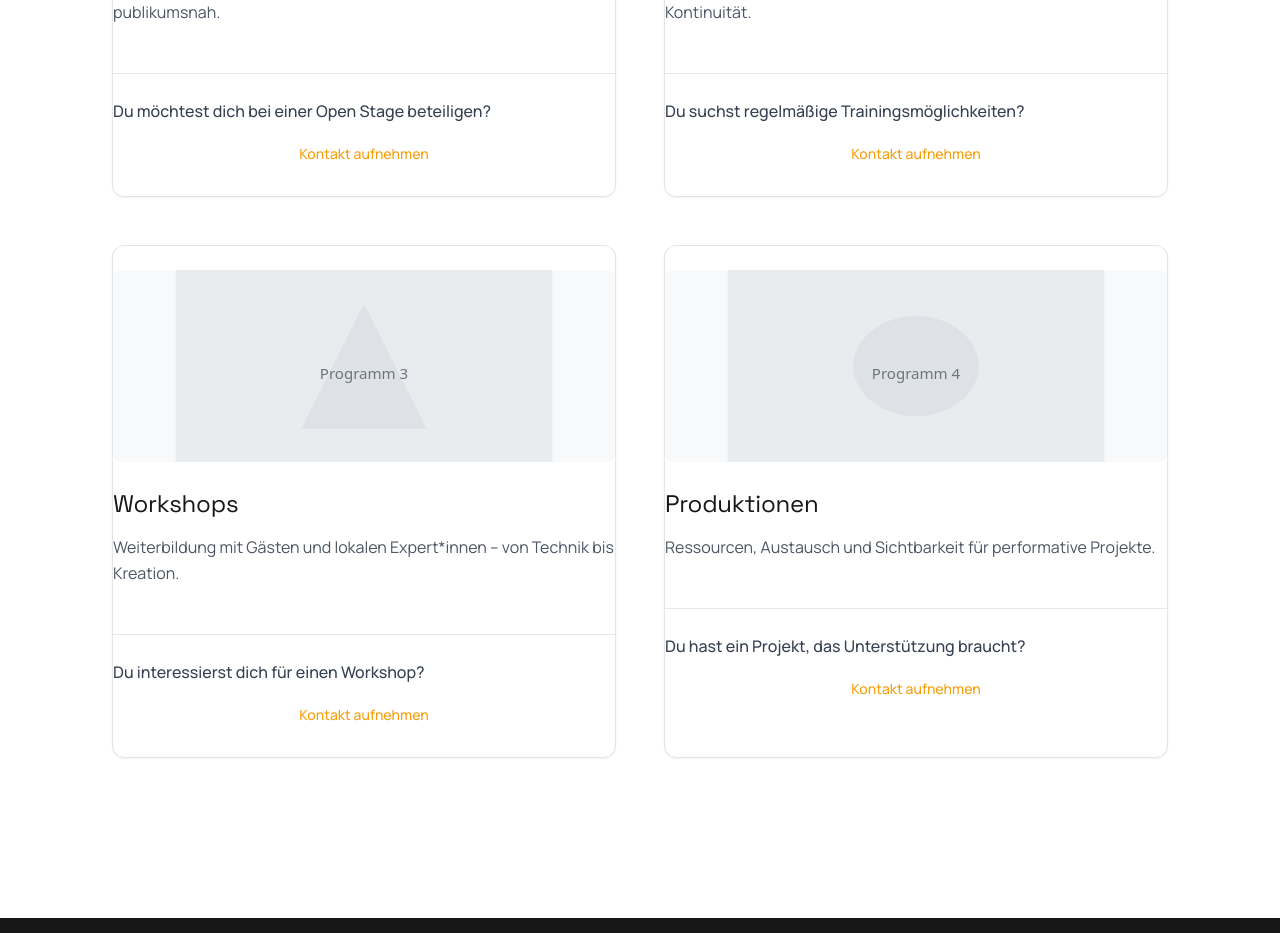
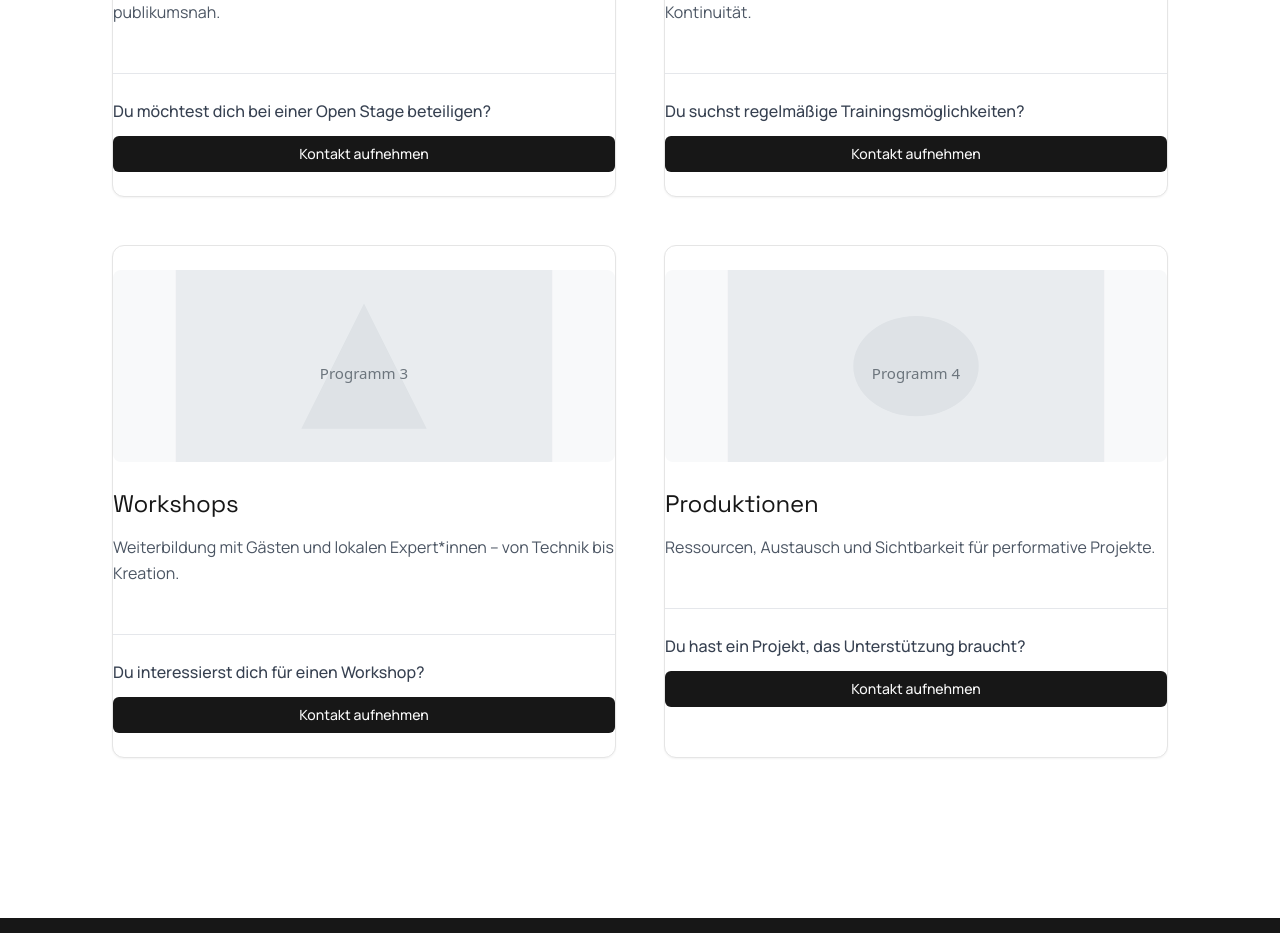
Before and after one commit to build-with-chris/CAM, a Next.js app: page /angebote in a window 1280 px wide. Shown: the part 820-1753 px from the top of the page. Built offline with nearby package versions, Linux system fonts and the light colour scheme.

Commit message:
Primary Variante zur Button-Komponente hinzugefügt

```diff
--- a/src/components/ui/Button.tsx
+++ b/src/components/ui/Button.tsx
@@ -10,6 +10,7 @@ const buttonVariants = cva(
     variants: {
       variant: {
         default: "bg-primary text-primary-foreground hover:bg-primary/90",
+        primary: "bg-primary text-primary-foreground hover:bg-primary/90",
         destructive:
           "bg-destructive text-white hover:bg-destructive/90 focus-visible:ring-destructive/20 dark:focus-visible:ring-destructive/40 dark:bg-destructive/60",
         outline:
```
